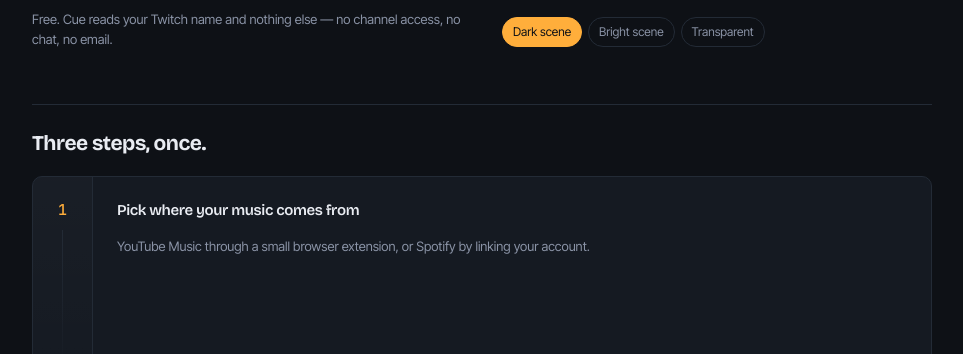
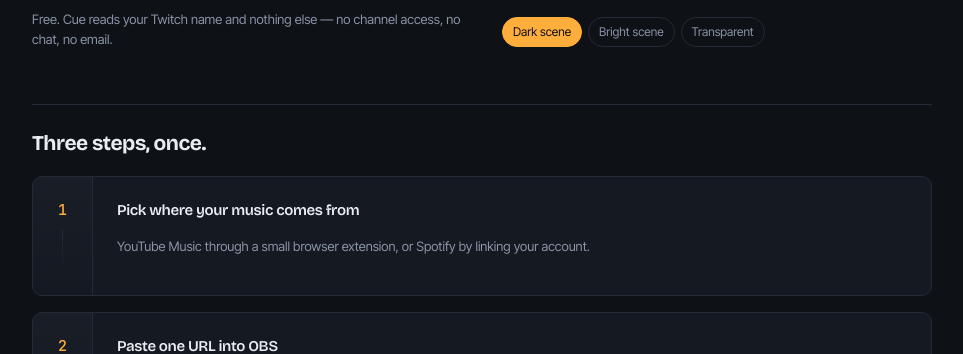
Before and after one commit to ImHoppy/cue, a browser extension: page public/index.html in a window 1280 px wide. Shown: the part 446-800 px from the top of the page, without its empty margins (158-1121 px from the left). Drawn offline with nearby package versions, Linux system fonts and the light colour scheme; files that its build step writes are made by us from their sources; files whose address does not match are found by name.

Commit message:
fix panel style

```diff
--- a/public/app.css
+++ b/public/app.css
@@ -131,7 +131,7 @@ h3 { font-size: 15px; font-weight: 600; }
 	border-radius: var(--radius);
 	margin-top: 16px;
 	overflow: hidden;
-	min-height: 220px;
+	min-height: 120px;
 }
 
 /* The gutter carries the step number. Setup really is a sequence, so the
```
